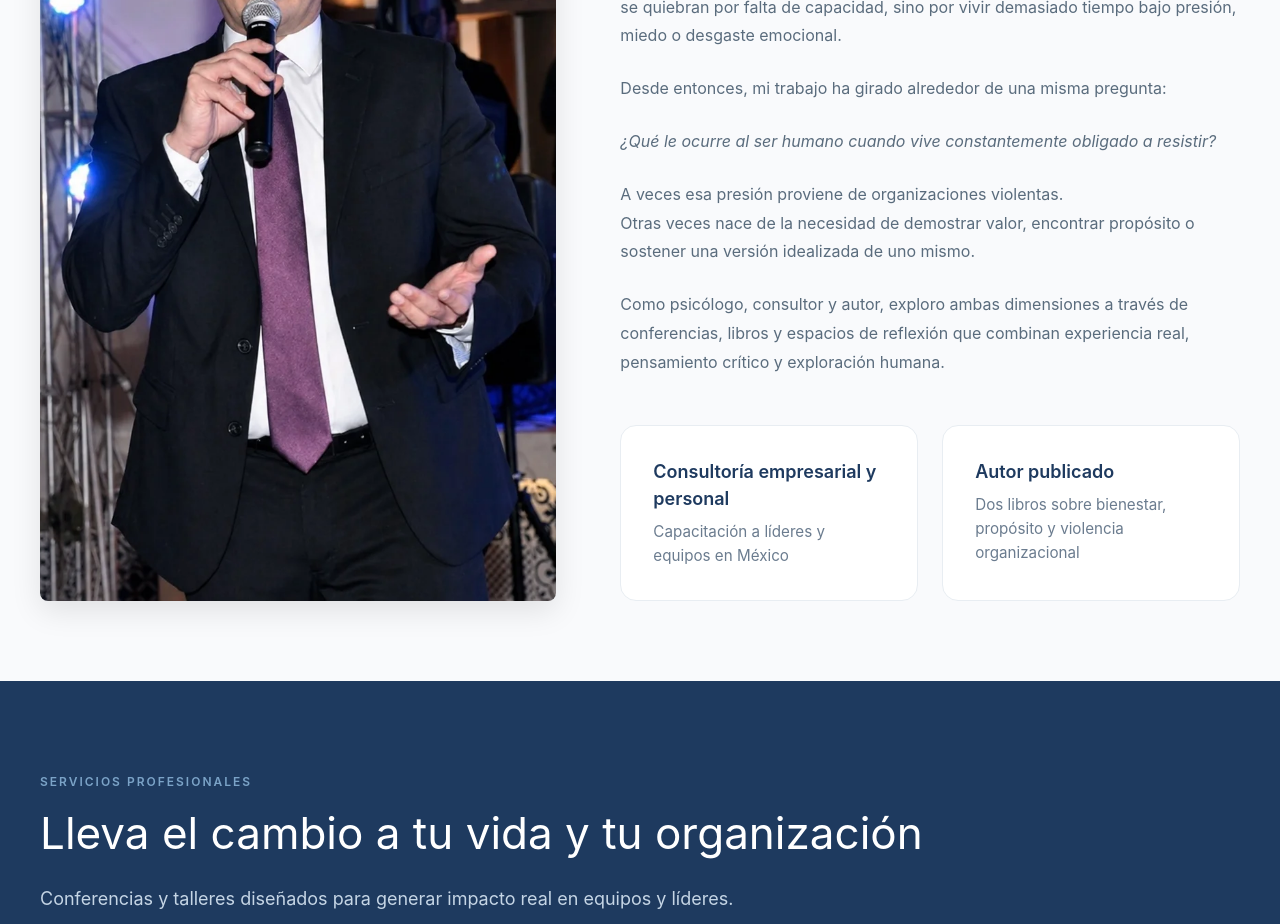
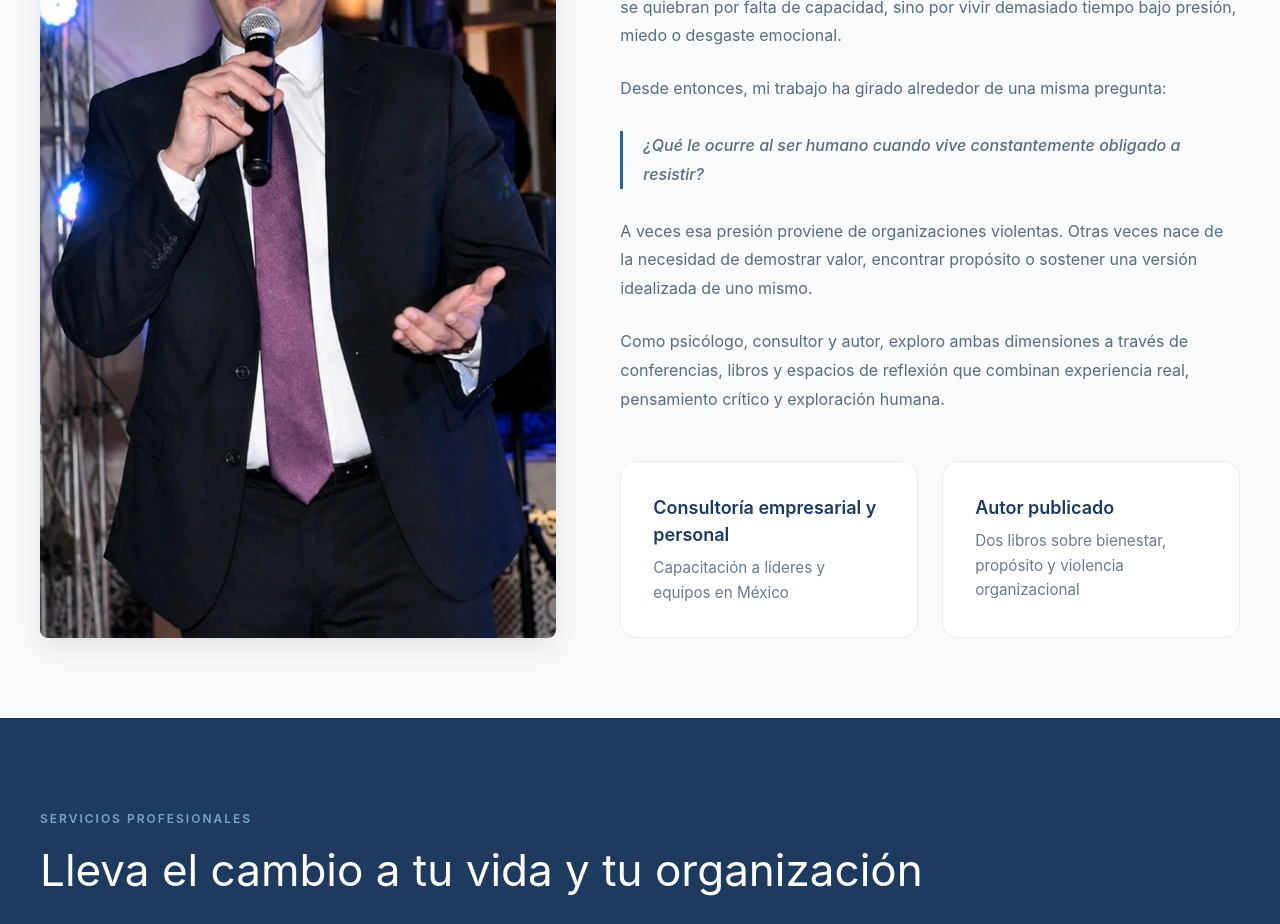
Before and after one commit to codingwithdani/vivirsinproposito, a React (Vite) app: page / in a window 1280 px wide. Shown: the part 1380-2304 px from the top of the page. Built offline with nearby package versions, Linux system fonts and the light colour scheme.

Commit message:
Highlight key question in AboutMe with larger styled typography
Co-Authored-By: Claude Sonnet 4.6 <noreply@anthropic.com>

```diff
--- a/src/components/AboutMe/AboutMe.css
+++ b/src/components/AboutMe/AboutMe.css
@@ -56,6 +56,17 @@
 
 .about-me-text p:last-child {
   margin-bottom: 0;
+}
+
+.about-me-question {
+  font-size: 1.35rem;
+  line-height: 1.5;
+  color: #1e3a5f;
+  font-weight: 500;
+  font-style: italic;
+  border-left: 3px solid #2a6496;
+  padding-left: 1.25rem;
+  margin: 1.75rem 0 !important;
 }
 
 .about-me-features {
--- a/src/components/AboutMe/AboutMe.jsx
+++ b/src/components/AboutMe/AboutMe.jsx
@@ -27,12 +27,12 @@ function AboutMe() {
               Desde entonces, mi trabajo ha girado alrededor de una misma pregunta:
             </p>
 
-            <p>
-              <em>¿Qué le ocurre al ser humano cuando vive constantemente obligado a resistir?</em>
+            <p className="about-me-question">
+              ¿Qué le ocurre al ser humano cuando vive constantemente obligado a resistir?
             </p>
 
             <p>
-              A veces esa presión proviene de organizaciones violentas.<br />
+              A veces esa presión proviene de organizaciones violentas.
               Otras veces nace de la necesidad de demostrar valor, encontrar propósito o sostener una versión idealizada de uno mismo.
             </p>
 
```
